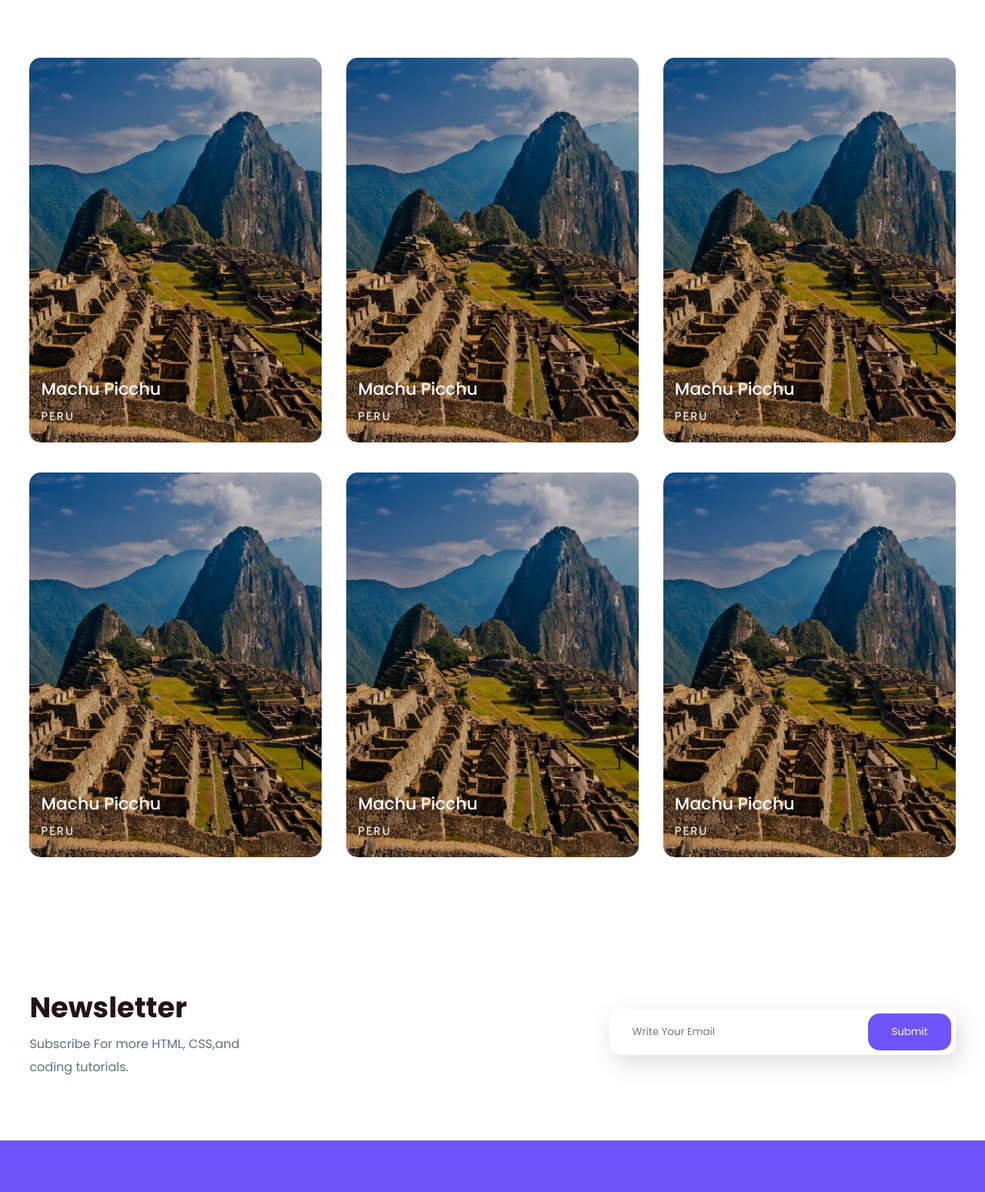
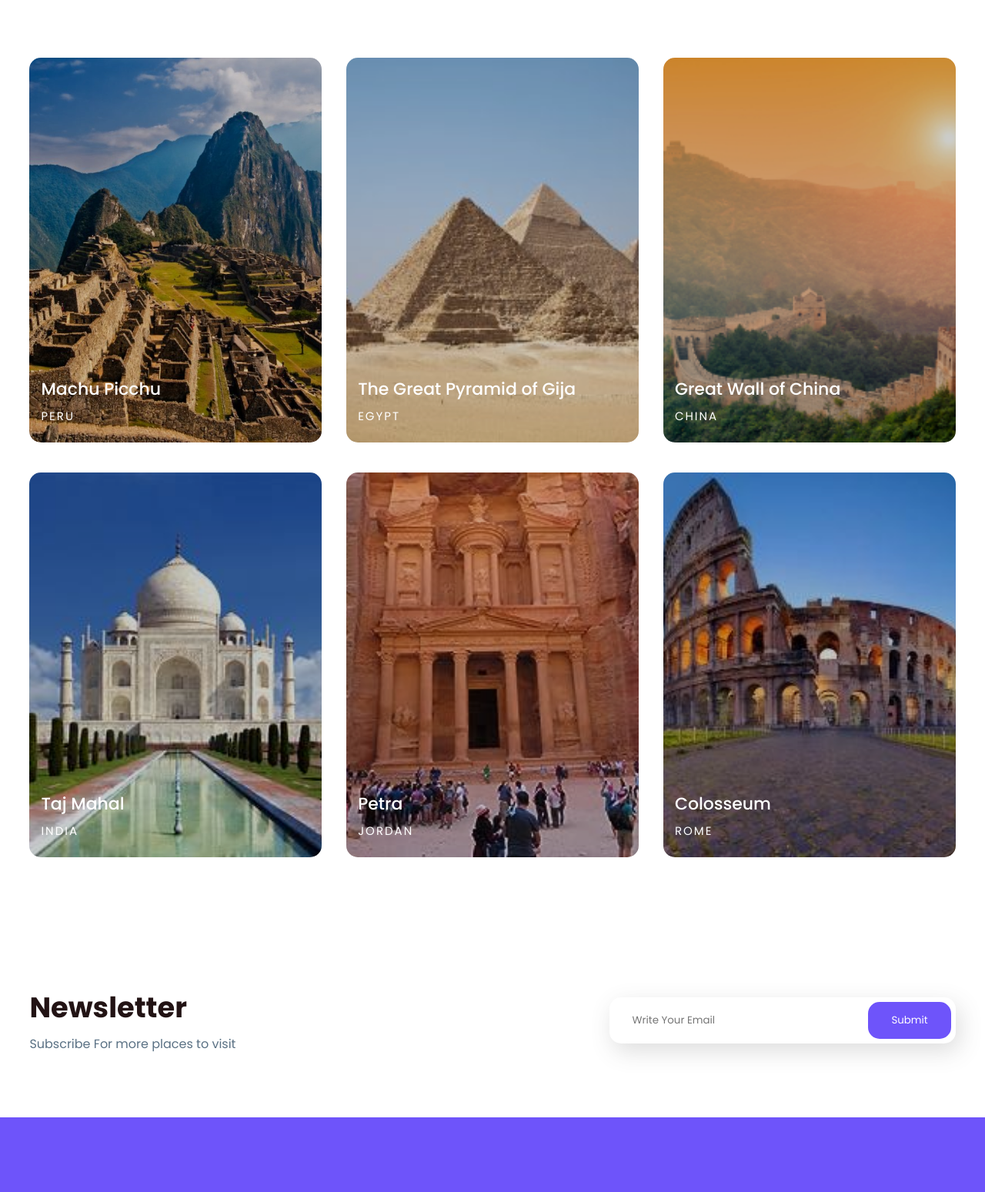
Before and after one commit to Kaicharla/Travel, a plain HTML site: page index.html in a window 1280 px wide. Shown: the part 2378-3927 px from the top of the page at 77% size. Drawn offline with nearby package versions, Linux system fonts and the light colour scheme.

Commit message:
index.html

```diff
--- a/index.html
+++ b/index.html
@@ -4,6 +4,7 @@
 <head>
     <meta charset="UTF-8">
     <meta name="viewport" content="width=device-width, initial-scale=1.0">
+
     <title>Document</title>
     <link rel="stylesheet" href="style.css">
     <link rel="stylesheet" href="https://unpkg.com/boxicons@latest/css/boxicons.min.css">
@@ -17,7 +18,7 @@
 <body>
     <!-- header-->
     <header>
-        <a href="#" class="logo">Travel</a>
+        <a href="#home" class="logo">Travel</a>
         <div class="bx bx-menu" id="menu-icon"></div>
         <ul class="navbar">
             <li><a href="#home">Home</a></li>
@@ -30,7 +31,7 @@
     <section class="home" id="home">
         <div class="home-text">
             <h1>Fuel Mind <br> Travel</h1>
-            <p>Enthusiastically extend extensive customer service before <br> best breed convergence completely.</p>
+            <p class="disable-text-selection">Enthusiastically extend extensive customer service before <br> best breed convergence completely.</p>
             <a href="#" class="home-btn">Let's go now</a>
         </div>
     </section>
@@ -151,29 +152,29 @@
                     <p>PERU</p>
                 </div>
                 <div class="col-content">
-                    <img src="images/7.jpeg" alt="">
-                    <h5>Machu Picchu</h5>
-                    <p>PERU</p>
+                    <img src="images/11.jpeg" alt="">
+                    <h5>The Great Pyramid of Gija</h5>
+                    <p>EGYPT</p>
                 </div>
                 <div class="col-content">
-                    <img src="images/7.jpeg" alt="">
-                    <h5>Machu Picchu</h5>
-                    <p>PERU</p>
+                    <img src="images/12.jpg" alt="">
+                    <h5>Great Wall of China</h5>
+                    <p>CHINA</p>
                 </div>
                 <div class="col-content">
-                    <img src="images/7.jpeg" alt="">
-                    <h5>Machu Picchu</h5>
-                    <p>PERU</p>
+                    <img src="images/13.jpg" alt="">
+                    <h5> Taj Mahal</h5>
+                    <p>INDIA</p>
                 </div>
                 <div class="col-content">
-                    <img src="images/7.jpeg" alt="">
-                    <h5>Machu Picchu</h5>
-                    <p>PERU</p>
+                    <img src="images/14.jpg" alt="">
+                    <h5>Petra</h5>
+                    <p>JORDAN</p>
                 </div>
                 <div class="col-content">
-                    <img src="images/7.jpeg" alt="">
-                    <h5>Machu Picchu</h5>
-                    <p>PERU</p>
+                    <img src="images/15.jpg" alt="">
+                    <h5>Colosseum</h5>
+                    <p>ROME</p>
                 </div>
             </div>
         </div>
@@ -184,7 +185,7 @@
 
 
             <h2>Newsletter</h2>
-            <p>Subscribe For more HTML, CSS,and <br> coding tutorials.</p>
+            <p>Subscribe For more places to visit</p>
         </div>
         <div class="send">
             <form>
@@ -222,17 +223,18 @@
                     <ul>
                         <li><a href="#">Andhra Pradesh</a></li>
                         <li><a href="#">India</a></li>
-                        <li><a href="#">kaicharlakarun7@gmail.com</a></li>
-                        <li><a href="#">+91 7288945110</a></li>
+                        <li><a href="#">kaicharlakarunkumar@gmail.com</a></li>
+
+
                     </ul>
                 </div>
                 <div class="list">
                     <h4>Connect</h4>
                     <div class="social">
-                        <a href="https://www.instagram.com/karun_darling_/"><i class='bx bxl-facebook'></i></a>
-                        <a href="https://www.instagram.com/karun_darling_/" target="_blank"><i class='bx bxl-instagram-alt' ></i></a>
-                        <a href="https:/wa.me/+917288945110" target="_blank"><i class='bx bxl-whatsapp'></i></a>
-                        <a href="https://www.linkedin.com/in/karun-kumar-58a76523a/" target="_blank"><i class='bx bxl-linkedin' ></i></a>
+                        <a href="#"><i class='bx bxl-facebook'></i></a>
+                        <a href="#"><i class='bx bxl-instagram-alt' ></i></a>
+                        <a href="#"><i class='bx bxl-instagram-alt' ></i></a>
+                        <a href="#"><i class='bx bxl-linkedin' ></i></a>
                     </div>
                 </div>
             </div>
```
